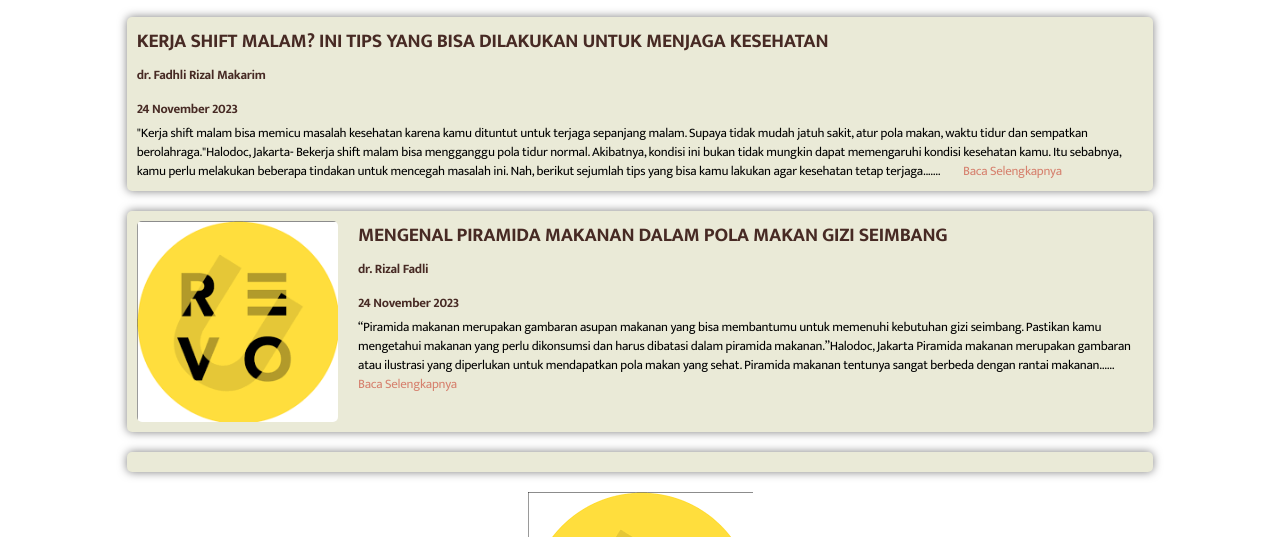
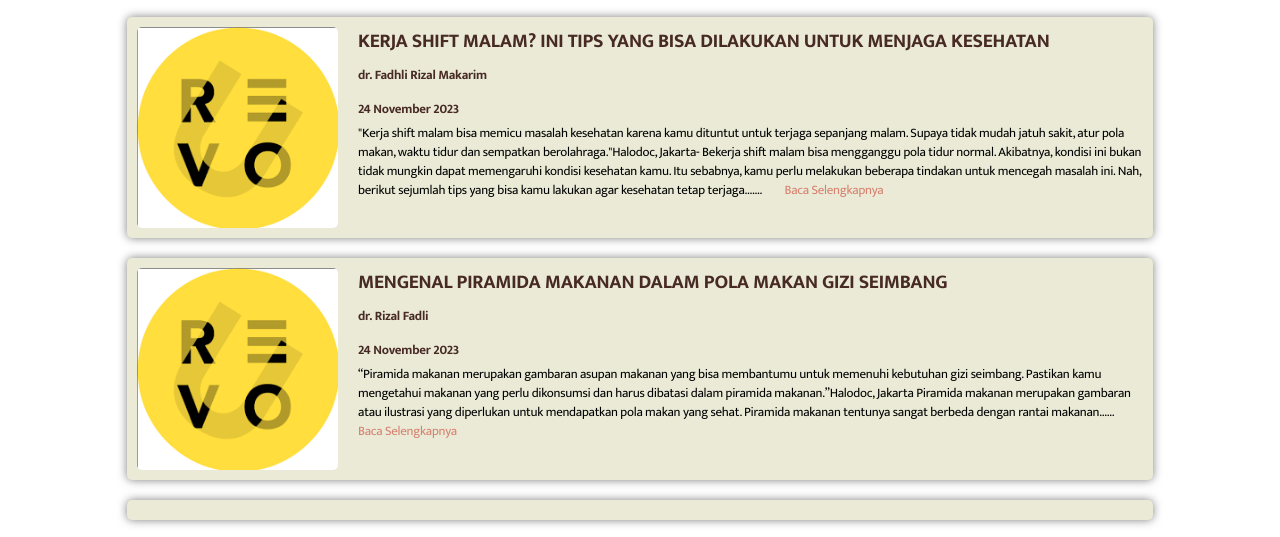
Before and after one commit to Kampus-Merdeka-Software-Engineering/FE-2-Medan-29, a plain HTML site: page gayahidupsehat.html in a window 1280 px wide. Shown: the part 186-723 px from the top of the page. Drawn offline with Linux system fonts and the light colour scheme.

Commit message:
add foto

```diff
--- a/gayahidupsehat.html
+++ b/gayahidupsehat.html
@@ -45,6 +45,7 @@
         <div class="topic-title">Gaya Hidup Sehat</div>
         <section class="news">
             <div class="article" onclick="redirectToLink('halaman-berita.html')">
+                <img src="./asset/RevoU.png">
                 <div>
                     <h2>KERJA SHIFT MALAM? INI TIPS YANG BISA DILAKUKAN UNTUK MENJAGA KESEHATAN</h2>
                     <h4>dr. Fadhli Rizal Makarim</h4>
```
